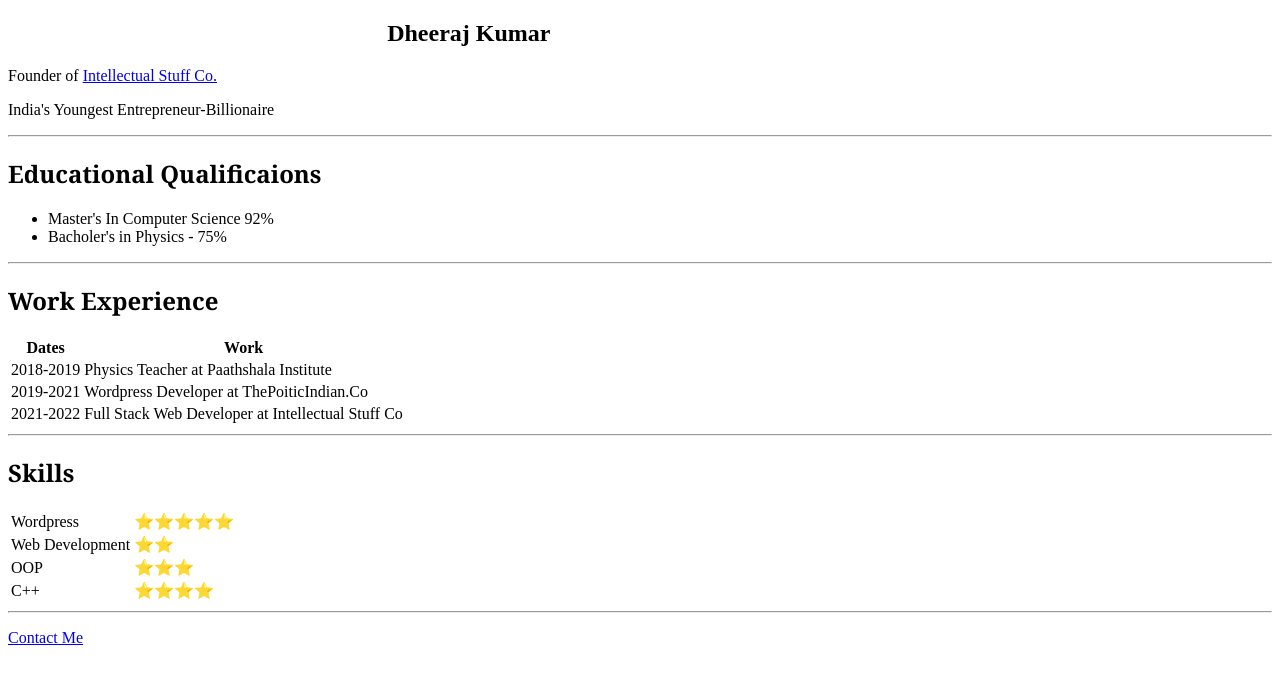
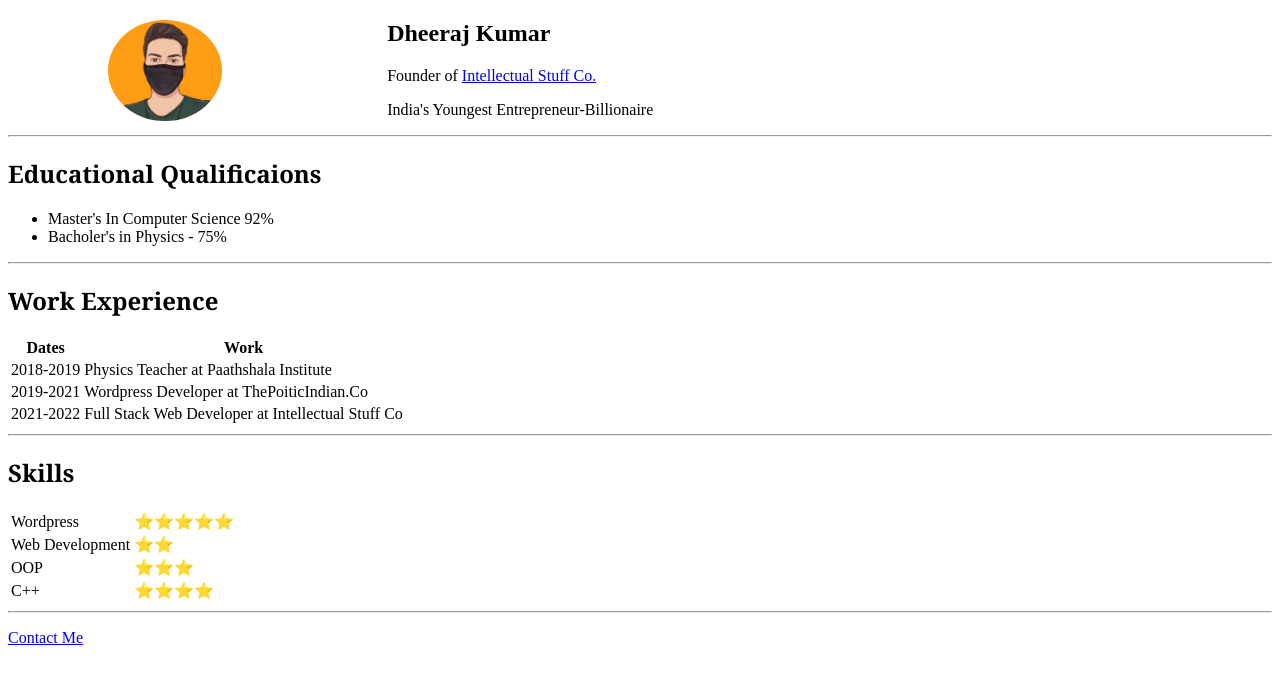
Before and after one commit to Dheeraj-k-j/CV, a plain HTML site: page index.html in a window 1280 px wide. Drawn offline with Linux system fonts and the light colour scheme.

Commit message:
image link resolved

```diff
--- a/index.html
+++ b/index.html
@@ -12,7 +12,7 @@
 <body>
     <!--This is the first section-->
     <div class="first">
-        <div id="leftimg"><img src="images/Dheeraj Kumar.jpg" alt=""></div>
+        <div id="leftimg"><img src="Dheeraj Kumar.jpg" alt=""></div>
         <div id="rightsection">
             <h2 id="mainhd">Dheeraj Kumar</h2>
             <p id="normalpara">Founder of <a href="http://www.intellectualstuff.com">Intellectual Stuff Co.</a></p>
```
